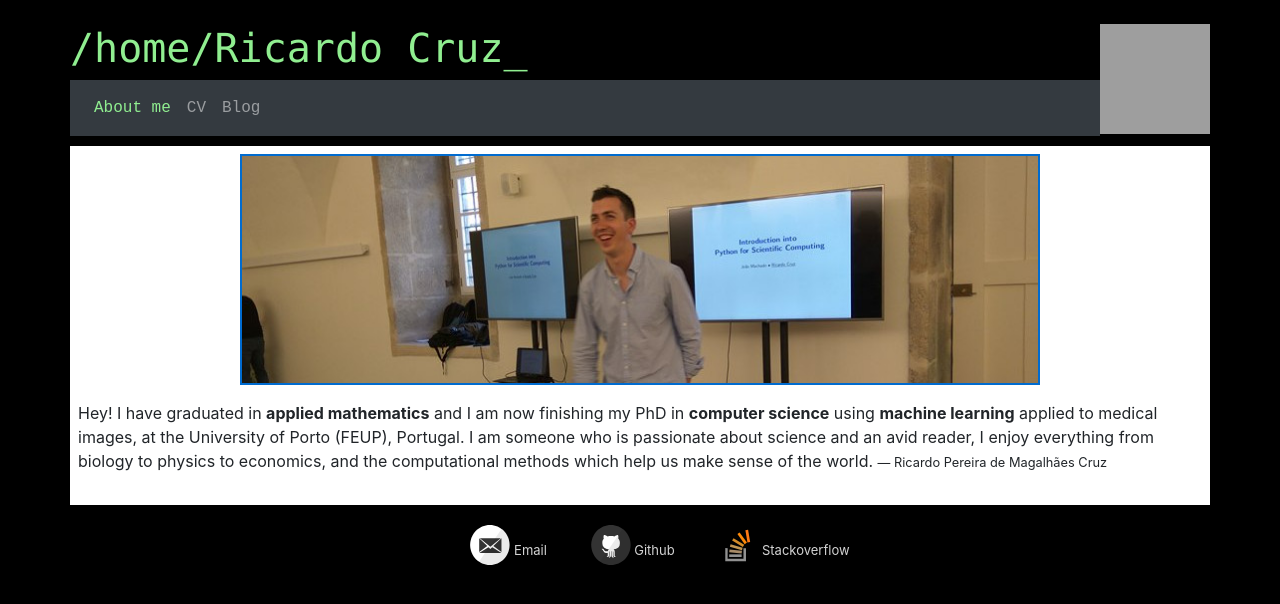
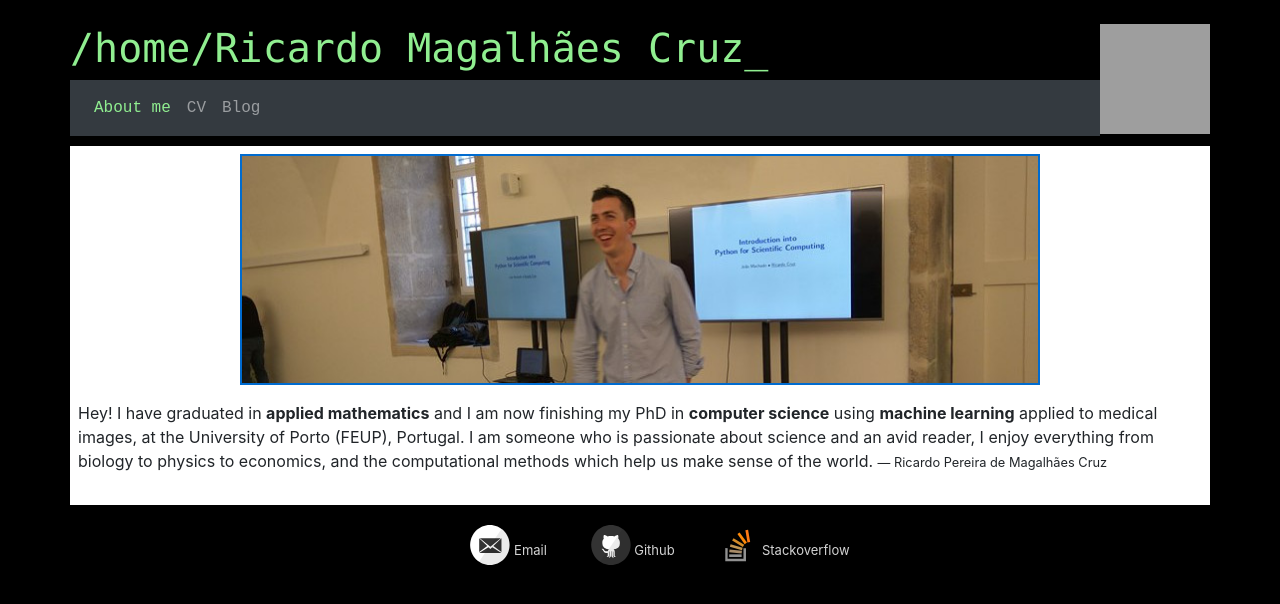
Before and after one commit to rpmcruz/rpmcruz.github.io, a Jekyll site: the page built from index.html, in a window 1280 px wide. Shown: the top 604 px of the page. Built offline with Jekyll 4.4.1, drawn with Linux system fonts in a browser that asks for light colours; grey boxes are pictures that could not be loaded.

Commit message:
Added more names from me.

```diff
--- a/_layouts/default.html
+++ b/_layouts/default.html
@@ -16,7 +16,7 @@
 {% comment %} header {% endcomment %}
 <header class="mt-4">  {% comment %} class="clearfix" if this to be self-contained {% endcomment %}
 <img class="float-right" width="110px" src="{{ site.avatar }}">
-<h1 class="header text-monospace">/home/Ricardo Cruz<span id="blink">_</span></h2>
+<h1 class="header text-monospace">/home/Ricardo Magalhães Cruz<span id="blink">_</span></h2>
 </header>
 
 {% comment %} navigation bar {% endcomment %}
--- a/index.html
+++ b/index.html
@@ -1,6 +1,6 @@
 ---
 layout: default
-title: Ricardo Cruz
+title: Ricardo Magalhães Cruz
 active: about
 ---
 <center><a href="https://www.youtube.com/watch?v=klr1z1EJ1yY"><img class="mb-3 img-fluid" style="border:2px solid #006bcf" src="imgs/lecture.jpg" width="800" height="228" /></a></center>
```
